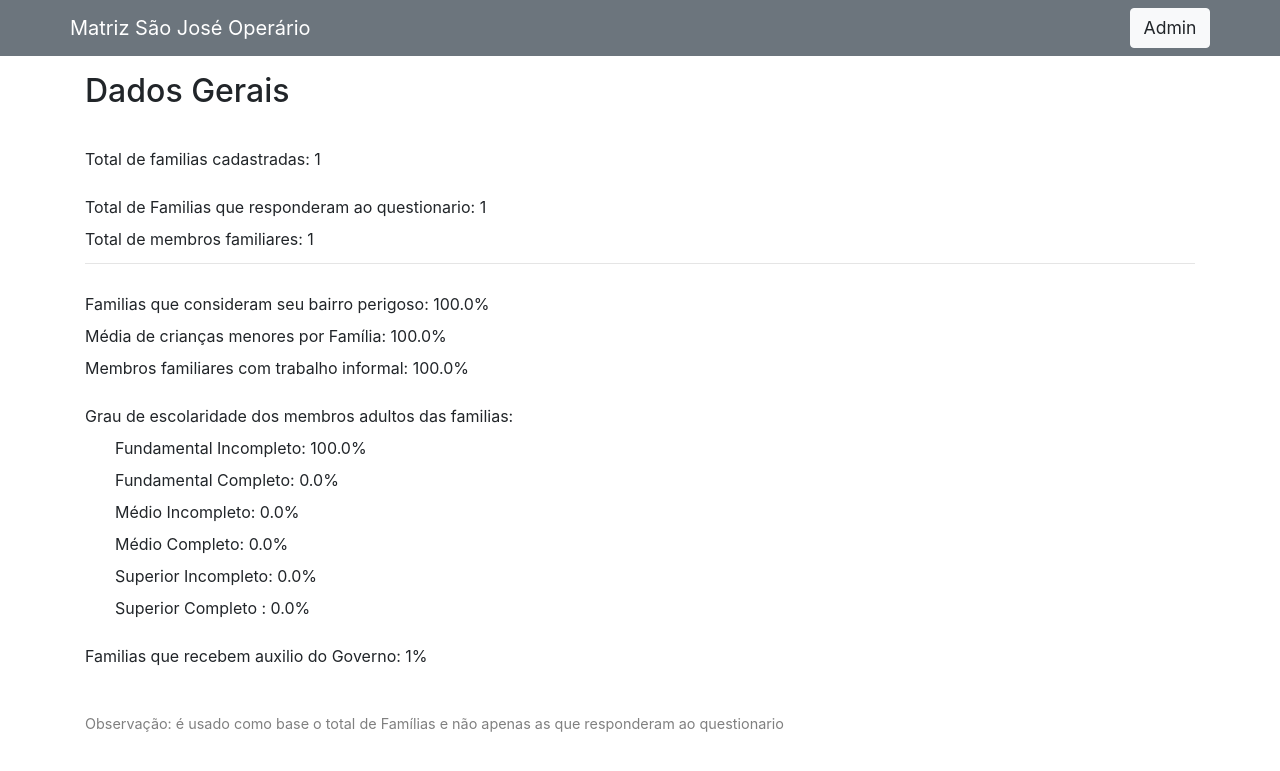
After one commit to celsorv/cesta, a Django app: page /analise_familias/ in a window 1280 px wide. The commit adds this page. Shown: the top 771 px of the page. Run offline with Django 3.2, Linux system fonts and the light colour scheme; tables that the repository leaves empty hold one stand-in row (values such as "Sample post"); some libraries are stand-ins or nearby versions.

Commit message:
relatorio dados gerais

```diff
--- a/pages/urls.py
+++ b/pages/urls.py
@@ -10,5 +10,6 @@ urlpatterns = [
     path('produtos_grafico/', views.produtos_mais_doados, name='produtos_grafico'),
     path('cestas_doadas/', views.cestas_doadas, name='cestas_doadas'),
     path('renda_familiar/', views.renda_familiar, name='renda_familiar'),
+    path('analise_familias/', views.analise_familias, name='analise_familias'),
 
 ]
--- a/pages/views.py
+++ b/pages/views.py
@@ -21,7 +21,7 @@ class HomePageView(TemplateView):
 ####
 from pages.models import DoacaoRecebida, FamiliaAtendida, FamiliaQuestionario
 from django.db.models import Sum, Q, Count
-from django.db.models.functions import ExtractMonth, ExtractYear
+from django.db.models.functions import ExtractMonth, ExtractYear, Coalesce
 
 
 def query_doacaorecebida():
@@ -132,3 +132,45 @@ def renda_familiar(request):
         'legenda': 'Quantidade familias'
     }
     return render(request, 'graficos_base.html', contexto)
+
+def analise_familias(request):
+    tot_familias = FamiliaAtendida.objects.aggregate(Count('id'))['id__count']
+    tot_quest_familias = FamiliaQuestionario.objects.filter(respondido=True).aggregate(Count('familia_id'))['familia_id__count']
+    tot_membros = FamiliaQuestionario.objects.aggregate(Sum('pessoasNaCasa'))['pessoasNaCasa__sum']
+    if not tot_membros: ##temporario
+        tot_membros = tot_familias * 2 ## media
+
+    perigoso = FamiliaQuestionario.objects.filter(moradiaLugarViolento=True).aggregate(Count('familia_id'))['familia_id__count']
+    kids = FamiliaQuestionario.objects.aggregate(kids=Coalesce(Sum('pessoasMenores'), 0))['kids']
+    trab_informal = FamiliaQuestionario.objects.aggregate(trab_informal=Coalesce(Sum('qtdeTrabalhoInformal'), 0))['trab_informal']
+
+    gov_auxilio = FamiliaQuestionario.objects.aggregate(gov_auxilio = Count('recebeAuxilioGoverno'))['gov_auxilio']
+
+    from django.db import connection
+    cursor = connection.cursor()
+    cursor.execute("select (maiorGrauEscolaridade), count(maiorGrauEscolaridade) from pages_familiaquestionario pf where  maiorGrauEscolaridade is not null group by maiorGrauEscolaridade")
+    escola = dict(cursor.fetchall())
+
+    fun_in = escola.get('FUN_IN', 0) / tot_familias * 100
+    med_in = escola.get('MED_IN', 0) / tot_familias * 100
+    sup_in = escola.get('SUP_IN', 0) / tot_familias * 100
+    fun_cp = escola.get('FUN_CP', 0) / tot_familias * 100
+    med_cp = escola.get('MED_CP', 0) / tot_familias * 100
+    sup_cp = escola.get('SUP_CP', 0) / tot_familias * 100
+
+    contexto = {
+        'tot_familias': tot_familias,
+        'tot_quest_familias': tot_quest_familias,
+        'tot_membros': tot_membros,
+        'perigoso': perigoso / tot_familias * 100,
+        'kids': kids / tot_familias * 100,
+        'trab_informal': trab_informal / tot_membros * 100,
+        'fun_in' : fun_in,
+        'med_in' : med_in,
+        'sup_in' : sup_in,
+        'fun_cp': fun_cp,
+        'med_cp': med_cp,
+        'sup_cp': sup_cp,
+        'gov_auxilio': gov_auxilio,
+    }
+    return render(request, 'relatorio_analise_familias.html', contexto)
--- /dev/null
+++ b/templates/relatorio_analise_familias.html
@@ -0,0 +1,37 @@
+{% extends 'base.html' %}
+
+{% block content %}
+
+<h2>Dados Gerais</h2>
+
+<div style="line-height: 1em; margin-top: 40px;">
+
+<p>Total de familias cadastradas: {{tot_familias}}</p>
+<br>
+<p>Total de Familias que responderam ao questionario: {{tot_quest_familias}}</p>
+<p>Total de membros familiares: {{tot_membros}}</p>
+<hr>
+<br>
+
+<p>Familias que consideram seu bairro perigoso: {{perigoso}}%</p>
+<p>Média de crianças menores por Família: {{kids}}%</p>
+<p>Membros familiares com trabalho informal: {{trab_informal}}% </p>
+<br>
+<p>Grau de escolaridade dos membros adultos das familias:</p>
+<ul style="margin-left: -10px;">
+<p>Fundamental Incompleto: {{fun_in}}%</p>
+<p>Fundamental Completo: {{fun_cp}}%</p>
+<p>Médio Incompleto: {{med_in}}%</p>
+<p>Médio Completo: {{med_cp}}%</p>
+<p>Superior Incompleto: {{sup_in}}%</p>
+<p>Superior Completo : {{sup_cp}}%</p>
+</ul>
+<br>
+
+<p>Familias que recebem auxilio do Governo: {{gov_auxilio}}%</p>
+
+<br>
+<p style="font-size: 0.9em; color:gray; margin-top:20px;">Observação: é usado como base o total de Famílias e não apenas as que responderam ao questionario</p>
+
+</div>
+{% endblock %}
--- a/templates/relatorios.html
+++ b/templates/relatorios.html
@@ -7,6 +7,7 @@
     <li><a style="color: black" href="{% url 'pages:produtos_grafico' %}">Produtos mais doados</a></li>
     <li><a style="color: black" href="{% url 'pages:cestas_doadas' %}">Cestas Doadas</a></li>
     <li><a style="color: black" href="{% url 'pages:renda_familiar' %}">Renda Familiar</a></li>
+    <li><a style="color: black" href="{% url 'pages:analise_familias' %}">Análise das famílias assistidas</a></li>
 </ul>
 
 {% endblock %}
```
